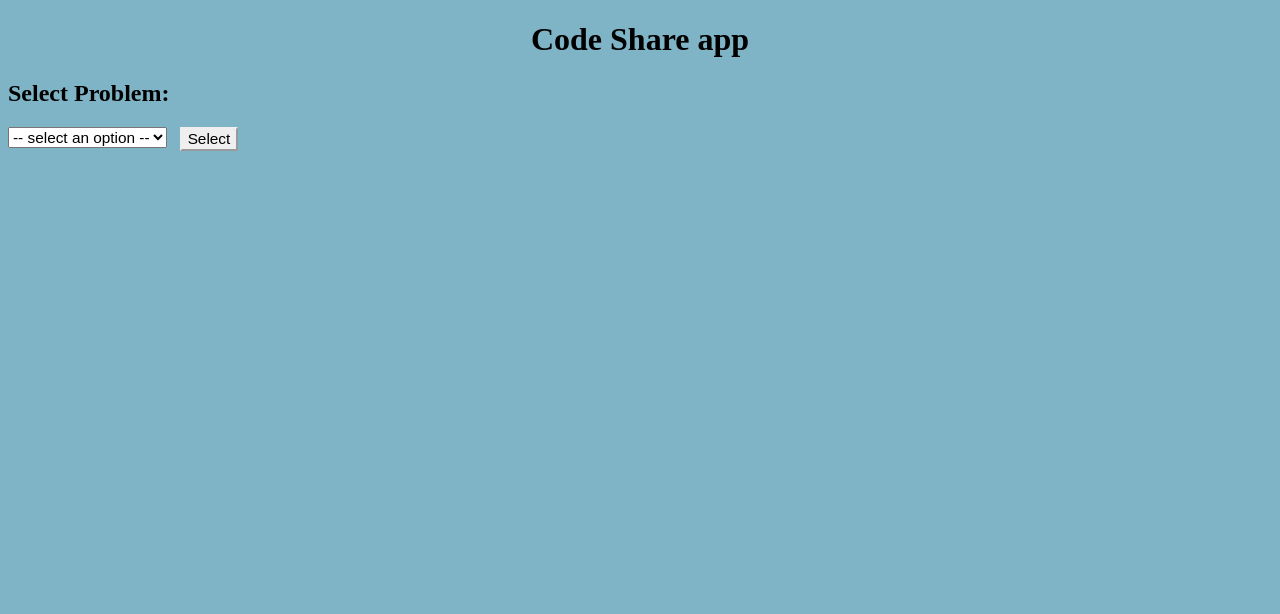
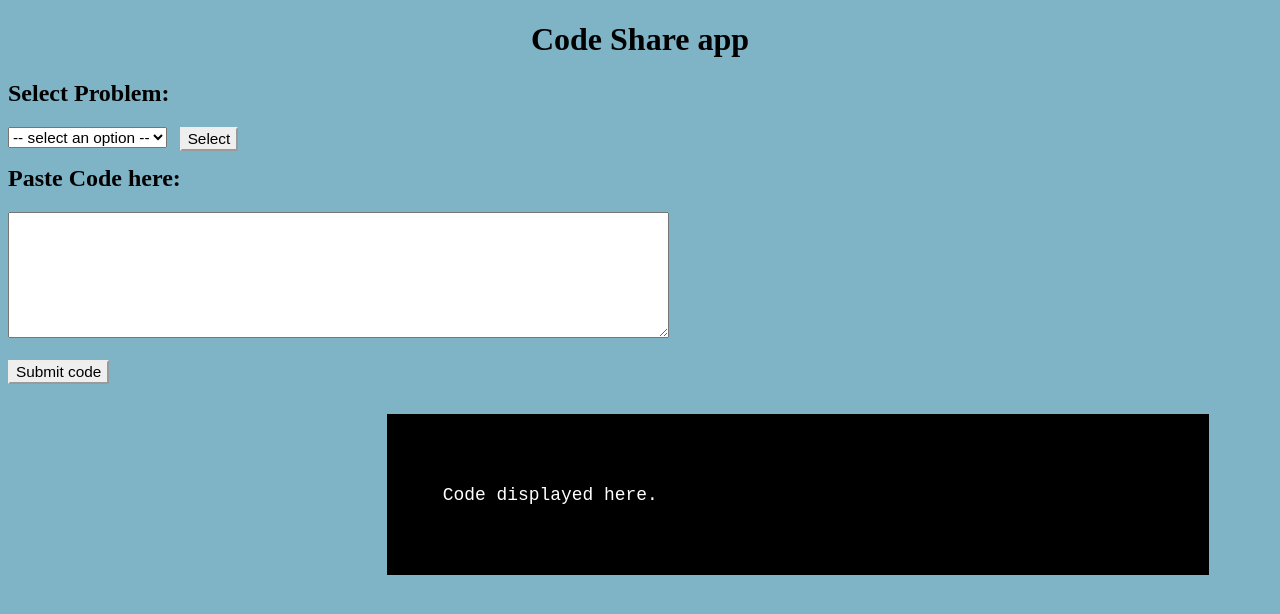
Before and after one commit to BLayman/SocketIOApp, an Angular app in the folder angular-app/: page / in a window 1280 px wide. Shown: the top 614 px of the page. Built offline with nearby package versions, Linux system fonts and the light colour scheme.

Commit message:
Moved original html and css into Angular components.

```diff
--- a/angular-app/src/app/app.component.html
+++ b/angular-app/src/app/app.component.html
@@ -1,3 +1,5 @@
 <!--The whole content below can be removed with the new code.-->
 <h1>{{title}}</h1>
-<prob-select>
+<prob-select></prob-select>
+<submit-post></submit-post>
+<posts-display></posts-display>
--- a/angular-app/src/app/app.module.ts
+++ b/angular-app/src/app/app.module.ts
@@ -3,11 +3,15 @@ import { NgModule } from '@angular/core';
 
 import { AppComponent } from './app.component';
 import { probSelectComponent} from './probSelect/probSelect.component'
+import { submitPostComponent } from "./submitPost/submitPost.component";
+import {postsDisplayComponent} from "./postsDisplay/postsDisplay.component";
 
 @NgModule({
   declarations: [
     AppComponent,
-    probSelectComponent
+    probSelectComponent,
+    submitPostComponent,
+    postsDisplayComponent
   ],
   imports: [
     BrowserModule
--- /dev/null
+++ b/angular-app/src/app/postsDisplay/postsDisplay.component.css
@@ -0,0 +1,28 @@
+.codeBox{
+  background-color: black;
+  color: white;
+  width: 65%%;
+  margin-left: 30%;
+  margin-right: 5%;
+  font-size: 1.4vw;
+  padding: 1%;
+  white-space: pre-wrap;
+}
+.post{
+  background-color:rgb(50,50,50);
+  border-style:groove;
+  color:white;
+  font-size: .9vw;
+  white-space: pre-wrap;
+}
+.post:hover{
+  background-color:darkBlue;
+}
+.post:active{
+  background-color:blue;
+}
+
+#posts{
+  width:25%;
+  float:left;
+}
--- /dev/null
+++ b/angular-app/src/app/postsDisplay/postsDisplay.component.html
@@ -0,0 +1,11 @@
+<!-- posts list div -->
+<h3 id="postsTitle"></h3>
+<div id="posts">
+</div>
+
+<!-- code main display -->
+<pre class="codeBox">
+  <p id="displayCode">
+    Code displayed here.
+  </p>
+</pre>
--- /dev/null
+++ b/angular-app/src/app/postsDisplay/postsDisplay.component.ts
@@ -0,0 +1,10 @@
+import { Component } from "@angular/core";
+
+@Component({
+  selector: 'posts-display',
+  templateUrl: './postsDisplay.component.html',
+  styleUrls: ['./postsDisplay.component.css']
+})
+export class postsDisplayComponent {
+
+}
--- /dev/null
+++ b/angular-app/src/app/submitPost/submitPost.component.css
@@ -0,0 +1,4 @@
+#submitCode{
+  float: left;
+  margin-right: 1%;
+}
--- /dev/null
+++ b/angular-app/src/app/submitPost/submitPost.component.html
@@ -0,0 +1,11 @@
+<!-- text box -->
+<h2>Paste Code here:</h2>
+<textarea name="code" rows="8" cols="80" id="txtArea"></textarea>
+<br>
+<br>
+
+<!-- post buttons -->
+<button id="submitCode">Submit code</button>
+<button id="clear" class='admin' disabled>Clear Submissions</button>
+<br>
+<br>
--- /dev/null
+++ b/angular-app/src/app/submitPost/submitPost.component.ts
@@ -0,0 +1,10 @@
+import { Component } from "@angular/core";
+
+@Component({
+  selector: 'submit-post',
+  templateUrl: './submitPost.component.html',
+  styleUrls: ['./submitPost.component.css']
+})
+export class submitPostComponent {
+
+}
--- a/angular-app/src/styles.css
+++ b/angular-app/src/styles.css
@@ -9,40 +9,6 @@ button{
 select{
   font-size: 1.2vw;
 }
-.codeBox{
-  background-color: black;
-  color: white;
-  width: 65%%;
-  margin-left: 30%;
-  margin-right: 5%;
-  font-size: 1.4vw;
-  padding: 1%;
-  white-space: pre-wrap;
-}
-.post{
-  background-color:rgb(50,50,50);
-  border-style:groove;
-  color:white;
-  font-size: .9vw;
-  white-space: pre-wrap;
-}
-.post:hover{
-  background-color:darkBlue;
-}
-.post:active{
-  background-color:blue;
-}
-
-#posts{
-  width:25%;
-  float:left;
-}
-
-#submitCode{
-  float: left;
-  margin-right: 1%;
-}
-
 .admin{
     display:none;
 }
```
